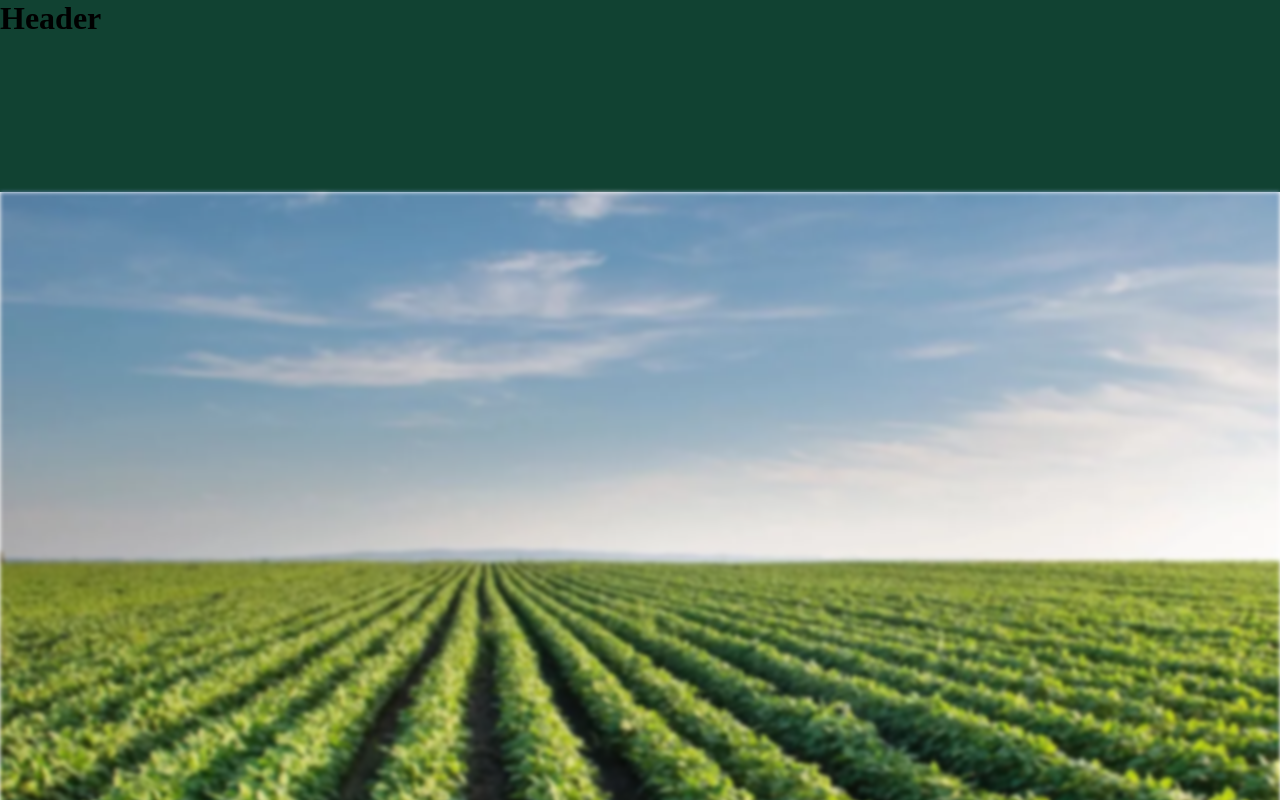
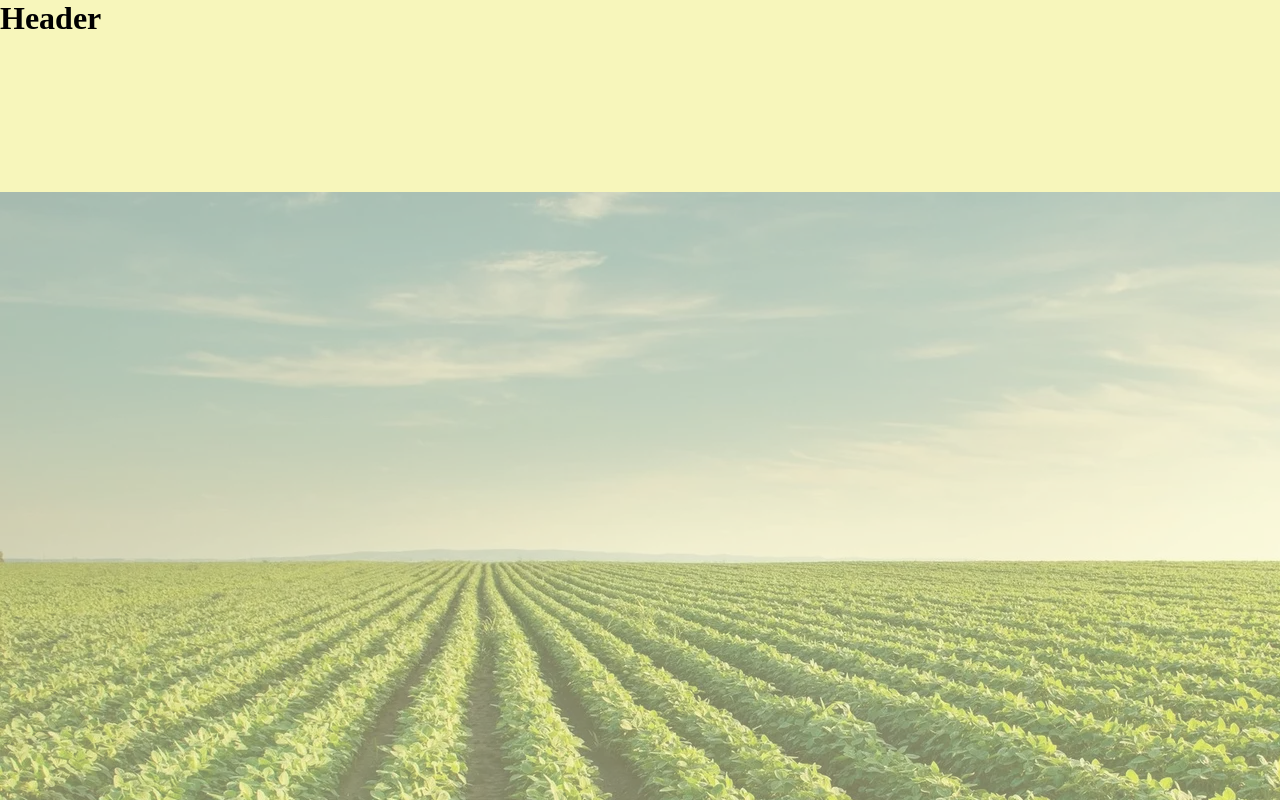
Before and after one commit to Mgilarmas/Farm-Project, a React (Vite) app in the folder Farm/farm-node/: page /home in a window 1280 px wide. Shown: the top 800 px of the page. Built offline with nearby package versions, Linux system fonts and the light colour scheme.

Commit message:
Adding a filter to the background and trying colors

```diff
--- a/Farm/farm-node/src/components/field-background/FieldBackground.css
+++ b/Farm/farm-node/src/components/field-background/FieldBackground.css
@@ -1,18 +1,12 @@
-.background-filter{
-    color: red;
+.yellow-filter{
+    background-color: rgb(247, 246, 187);
     width: 100vw;
     height: 100vh;
-    position: absolute;
-    z-index: 2;
-}
+    filter: opacity(50%);
+  }
 
 .background-image{
     background-image: url("../../../public/images/farm-background.webp");
     width: 100vw;
     height: 100vh;
-    margin-left: auto;
-    margin-right: auto;
-    position: absolute;
-    filter: blur(2px);
-    z-index: 1;
 }
--- a/Farm/farm-node/src/components/field-background/FieldBackground.jsx
+++ b/Farm/farm-node/src/components/field-background/FieldBackground.jsx
@@ -1,10 +1,12 @@
 import "./FieldBackground.css"
 
-function FieldBackground(){
-    return(
+function FieldBackground() {
+    return (
         <>
-            <div className="background-filter"></div>
-            <div className="background-image"></div>
+            <div className="background-image">
+            <div className="yellow-filter">
+            </div>
+            </div>
 
         </>
     )
--- a/Farm/farm-node/src/components/header/Header.css
+++ b/Farm/farm-node/src/components/header/Header.css
@@ -1,7 +1,7 @@
 /* Extra small devices (phones, 600px and down) */
 .header
     {
-        background-color: rgb(17, 66, 50);
+        background-color: rgb(247, 246, 187);
         width: 100vw;
         height: 15vw;
         z-index: 200;
--- /dev/null
+++ b/Farm/farm-node/src/components/yellow-filter/YellowFilter.css
@@ -0,0 +1,5 @@
+.yellow.filter{
+  background-color: rgb(247, 246, 187);
+  width: 100vw;
+  height: 100vh;
+}
--- /dev/null
+++ b/Farm/farm-node/src/components/yellow-filter/YellowFilter.jsx
@@ -0,0 +1,11 @@
+import "./YellowFilter.css";
+
+function YellowFilter(){
+  return(
+    <>
+      <div className="yellow-filter"></div>
+    </>
+  )
+}
+
+export default YellowFilter;
--- a/Farm/farm-node/src/pages/home/Home.jsx
+++ b/Farm/farm-node/src/pages/home/Home.jsx
@@ -1,5 +1,6 @@
 import FieldBackground from "../../components/field-background/FieldBackground";
 import Header from "../../components/header/Header";
+import YellowFilter from "../../components/yellow-filter/YellowFilter";
 
 function Home(){
     return(
```
